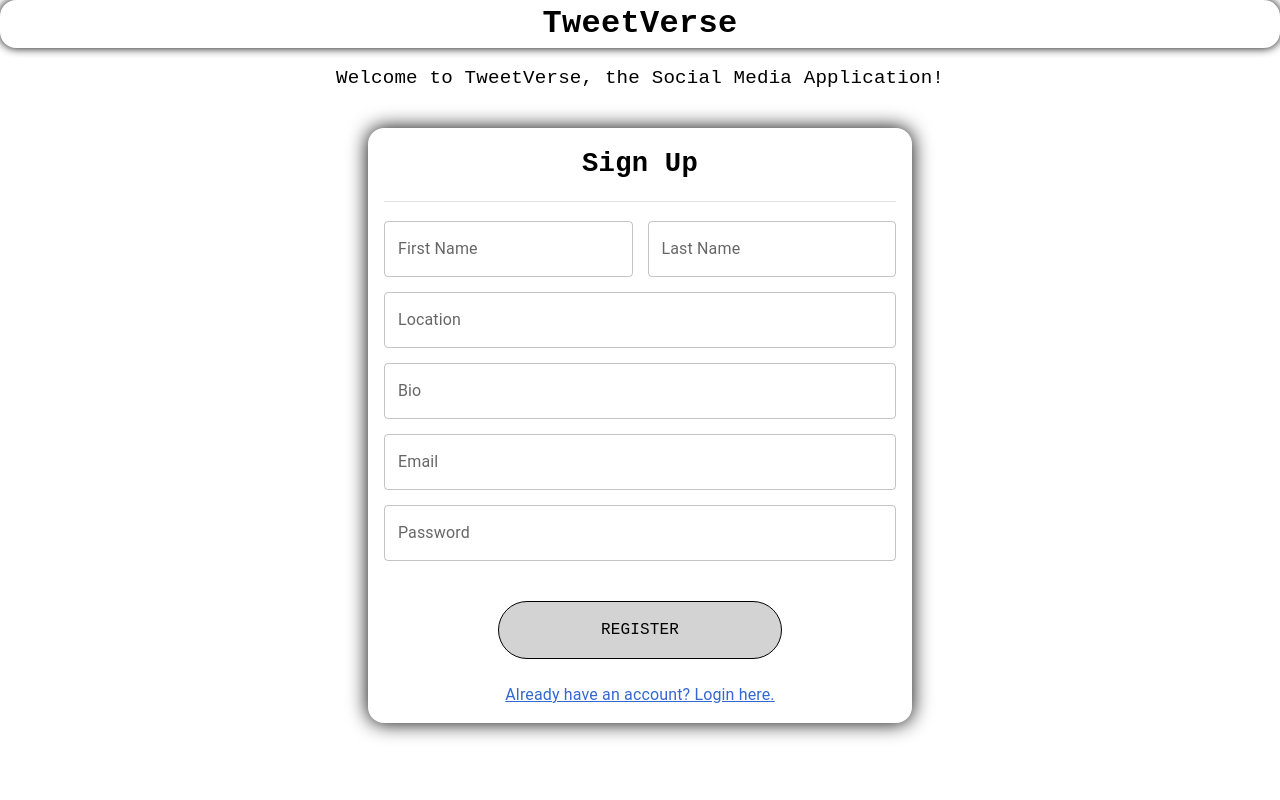
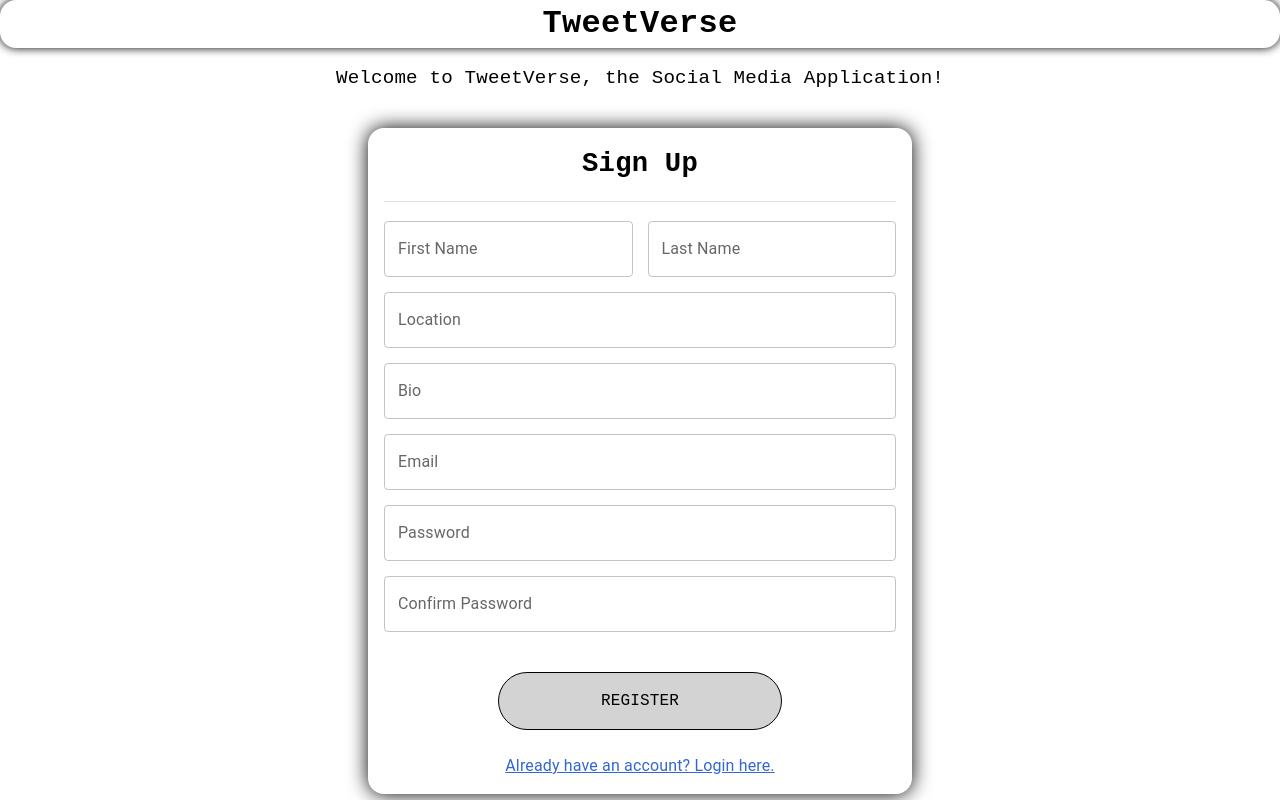
Before and after one commit to khalasismit/TweetVerse, a React (Create React App) app in the folder client/: page / in a window 1280 px wide. Both pictures are taken after a click on the element "Don't have an account? Sign Up here.". Built offline with nearby package versions, Linux system fonts and the light colour scheme.

Commit message:
unwanted Comments removed, Confirm Password added in Registration Form, styles changes.

```diff
--- a/client/src/components/Navigate/index.jsx
+++ b/client/src/components/Navigate/index.jsx
@@ -34,8 +34,7 @@ const Navigate = ({ plateformName }) => {
                     onClick={handleLogout}
                     sx={{
                         textTransform: "initial",
-                        border: "1px solid black",
-                        borderRadius: "2rem",
+                        borderRadius: "0.5rem",
                         backgroundColor: "lightgray",
                         color: "black",
                         "&:hover": { color: "black" },
--- a/client/src/components/Post/index.jsx
+++ b/client/src/components/Post/index.jsx
@@ -49,15 +49,12 @@ const Post = ({ userId, firstName, lastName, location, post, postId, deleteIcon
             <Box sx={{ display: 'flex', alignItems: "center", justifyContent: "space-between", boxShadow: "0px 0px 4px 0px black", borderRadius: "1rem", width: "100%" }} >
                 <Button  m="0 0.3rem" p="0.2rem" gap="0.2rem" sx={{ display:"flex" ,alignItems:"center",textTransform: "initial", borderRadius: "1rem", color: "black" }} onClick={changeLike}>
                     {isliked ? <FavoriteIcon sx={{ color: "red" }} /> : <FavoriteBorderOutlinedIcon />}
-                    {/* <Typography color="black">likes</Typography> */}
                 </Button>
                 <Button m="0 0.3rem" p="0.2rem" gap="0.2rem" sx={{ display:"flex" ,alignItems:"center",textTransform: "initial", borderRadius: "1rem", color: "black" }}>
                     <CommentOutlinedIcon />
-                    {/* <Typography>Comment</Typography> */}
                 </Button>
                 <Button m="0 0.3rem" p="0.2rem" gap="0.2rem" sx={{ display:"flex" ,alignItems:"center",textTransform: "initial", borderRadius: "1rem", color: "black" }}>
                     <ShareOutlinedIcon />
-                    {/* <Typography>Share</Typography> */}
                 </Button>
             </Box>
         </Box>
--- a/client/src/components/Profile/index.jsx
+++ b/client/src/components/Profile/index.jsx
@@ -5,7 +5,7 @@ const Profile = ({ firstName, lastName, location, bio }) => {
     const isNonMobile = useMediaQuery("(min-width:600px)")
     return <Box width={isNonMobile ? "auto" : "80%"} sx={{ m: "1rem 0", p: "1rem 2rem", display: "flex", flexDirection: "column", justifyContent: "center", alignItems: "center", boxShadow: "0px 0px 10px 0px black", borderRadius: "1rem" }}>
         {/* First row */}
-        <Box sx={{ display: "flex", gap: "2.5rem", m: "1rem 0" }}>
+        <Box sx={{ display: "flex", gap: "2.5rem", m: "0.2rem 0" }}>
             <Box>
                 <Avatar sx={{ p: "2rem" }}></Avatar>
             </Box>
--- a/client/src/pages/LoginPage/Form.jsx
+++ b/client/src/pages/LoginPage/Form.jsx
@@ -34,6 +34,7 @@ const registerSchema = yup.object().shape({
     password: yup.string().min(5).required("Enter Password"),
     location: yup.string().required("required"),
     bio: yup.string().max(60).required("Tell us about yourself."),
+    confirmPassword: yup.string().oneOf([yup.ref('password'),null],"Confirm Password is Incorrect").required("Confirm Password is Required")
 });
 
 const initialValuesRegister = {
@@ -43,6 +44,7 @@ const initialValuesRegister = {
     password: "",
     location: "",
     bio: "",
+    confirmPassword:""
 };
 
 const Form = () => {
@@ -238,6 +240,21 @@ const Form = () => {
                                     helperText={touched.password && errors.password}
                                     sx={{ gridColumn: "span 4" }}
                                 />
+                                {isRegister &&(
+                                    <TextField
+                                    fullWidth
+                                    label="Confirm Password"
+                                    onBlur={handleBlur}
+                                    onChange={handleChange}
+                                    value={values.confirmPassword}
+                                    name="confirmPassword"
+                                    error={
+                                        Boolean(touched.confirmPassword) && Boolean(errors.confirmPassword)
+                                    }
+                                    helperText={touched.confirmPassword && errors.confirmPassword}
+                                    sx={{ gridColumn: "span 4" }}
+                                />
+                                )}
                             </Box>
                             <Typography color="red" p="1rem 0 0 0">{error}</Typography>
                             {/* BUTTONS */}
```
Also changed, not shown: client/src/components/MakePost/index.jsx (line endings or trailing spaces), client/src/redux/auth.js (line endings or trailing spaces).
